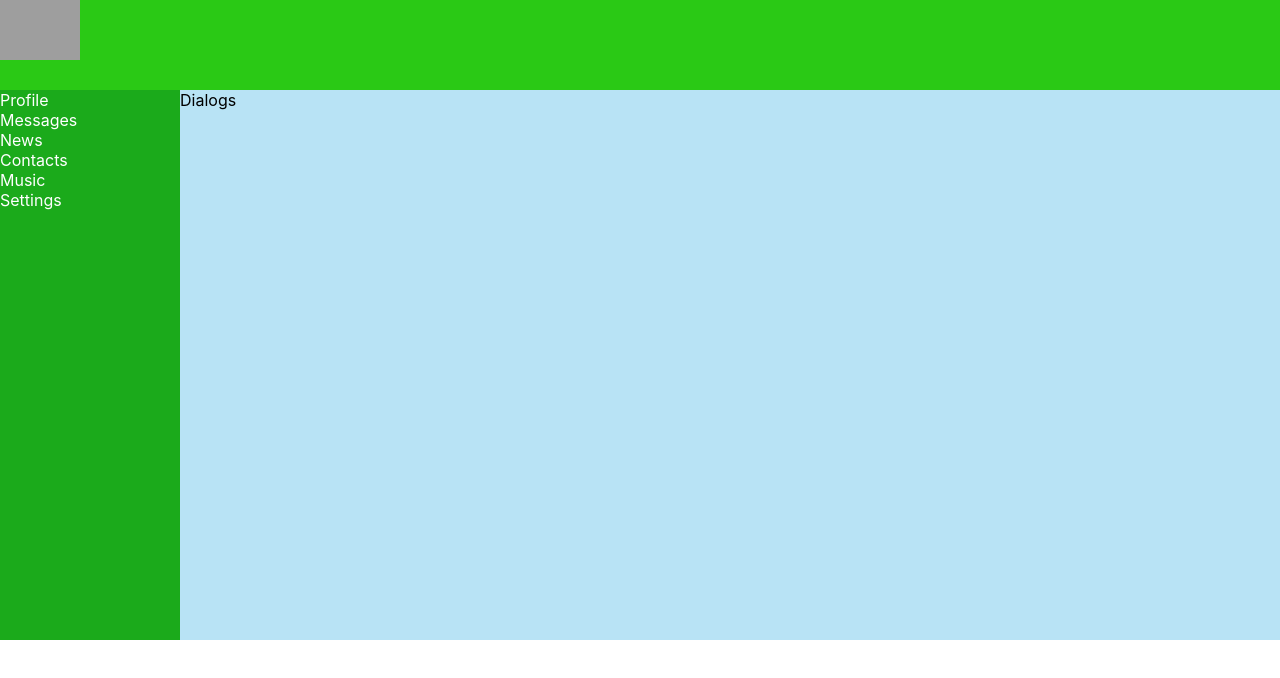
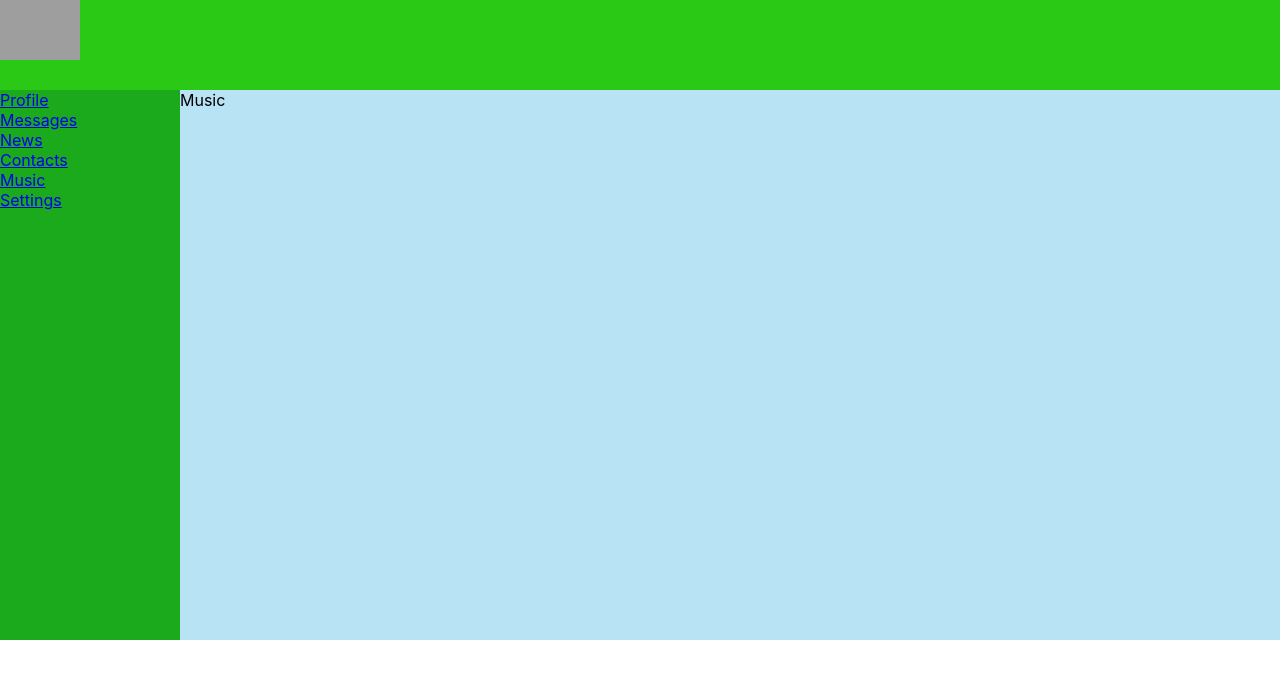
Before and after one commit to EgorBYV/learning_react, a React (Create React App) app: page /music in a window 1280 px wide. Shown: the top 678 px of the page. Built offline with nearby package versions, Linux system fonts and the light colour scheme; grey boxes are pictures that could not be loaded.

Commit message:
Добавлен Routes и необходимые компоненты, добавлены все модули из Navbar

```diff
--- a/package.json
+++ b/package.json
@@ -8,6 +8,7 @@
     "@testing-library/user-event": "^13.5.0",
     "react": "^17.0.2",
     "react-dom": "^17.0.2",
+    "react-router-dom": "^6.2.1",
     "react-scripts": "5.0.0",
     "web-vitals": "^2.1.4"
   },
--- a/src/App.js
+++ b/src/App.js
@@ -4,60 +4,31 @@ import Navbar from './components/Navbar/Navbar';
 import Header from './components/Header/Header';
 import Profile from './components/Profile/Profile';
 import Dialogs from './components/Dialogs/Dialogs';
+import { Routes, Route, BrowserRouter } from "react-router-dom"
+import Settings from './components/Settings/Settings';
+import News from './components/News/News';
+import Contacts from './components/Contacts/Contacts';
+import Music from './components/Music/Music';
 
 const App = () => {
   return (
+    <BrowserRouter>
     <div className="App-wrapper">
       <Header />
       <Navbar />
       <div className="App-wrapper-content">
-        {/* <Profile /> */}
-        <Dialogs />
+        <Routes>
+          <Route path="/profile" element={<Profile />} />
+          <Route path="/dialogs" element={<Dialogs />} />
+          <Route path="/news" element={<News />} />
+          <Route path="/contacts" element={<Contacts />} />
+          <Route path="/music" element={<Music />} />
+          <Route path="/settings" element={<Settings />} />
+        </Routes>
       </div>
-
-    </div>);
+    </div>
+    </BrowserRouter>
+  );
 };
 
-// const App = () => {
-//   return (
-//     <div>
-//       {/* <div className="App-link"><Header /></div> */}
-//       <div><Navigation /></div>
-//       <div className="App-header">
-//         Egor, you're cool!!
-//       </div>
-
-//       <div className="App">
-//         Simple HTML
-//       </div>
-
-//       <div className="My-App-header">
-//         Liza: "Egor, you're my God"!
-//       </div>
-
-//     </div>
-//   );
-// };
-
-// function App() {
-//   return (
-//     <div className="App">
-//       <header className="App-header">
-//         <img src={logo} className="App-logo" alt="logo" />
-//         <p>
-//           Egor <code> is a prorammer</code>
-//         </p>
-//         <a
-//           className="App-link"
-//           href="https://reactjs.org"
-//           target="_blank"
-//           rel="noopener noreferrer"
-//         >
-//           Learn React
-//         </a>
-//       </header>
-//     </div>
-//   );
-// }
-
 export default App;
--- /dev/null
+++ b/src/components/Contacts/Contacts.jsx
@@ -0,0 +1,11 @@
+import classes from './Contacts.module.css'
+
+const Contacts = (props) => {
+    return (
+        <div className={classes.Contacts}>
+            Contacts
+        </div>
+    )
+}
+
+export default Contacts
--- /dev/null
+++ b/src/components/Music/Music.jsx
@@ -0,0 +1,11 @@
+import classes from './Music.module.css'
+
+const Music = (props) => {
+    return (
+        <div className={classes.Music}>
+            Music
+        </div>
+    )
+}
+
+export default Music
--- a/src/components/Navbar/Navbar.jsx
+++ b/src/components/Navbar/Navbar.jsx
@@ -4,22 +4,22 @@ const Navbar = () => {
   return (
     <nav className={classes.Navbar}>
       <div className={classes.item}>
-        <a>Profile</a>
+        <a href="/profile">Profile</a>
       </div>
       <div className={classes.item}>
-        <a>Messages</a>
+        <a href="/dialogs">Messages</a>
       </div>
       <div className={classes.item}>
-        <a>News</a>
+        <a href="/news">News</a>
       </div>
       <div className={classes.item}>
-        <a>Contacts</a>
+        <a href="/contacts">Contacts</a>
       </div>
       <div className={classes.item}>
-        <a>Music</a>
+        <a href="/music">Music</a>
       </div>
       <div className={classes.item}>
-        <a>Settings</a>
+        <a href="/settings">Settings</a>
       </div>
 
     </nav>);
--- /dev/null
+++ b/src/components/News/News.jsx
@@ -0,0 +1,11 @@
+import classes from './News.module.css'
+
+const News = (props) => {
+    return (
+        <div className={classes.News}>
+            News
+        </div>
+    )
+}
+
+export default News
--- /dev/null
+++ b/src/components/Settings/Settings.jsx
@@ -0,0 +1,11 @@
+import classes from './Settings.module.css'
+
+const Settings = (props) => {
+    return (
+        <div className={classes.Settings}>
+            Settings
+        </div>
+    )
+};
+
+export default Settings
```
Also changed, not shown: src/components/Contacts/Contacts.module.css (added), src/components/Music/Music.module.css (added), src/components/News/News.module.css (added), src/components/Settings/Settings.module.css (added), 1 other file (tests, documents, lock files or other folders).
